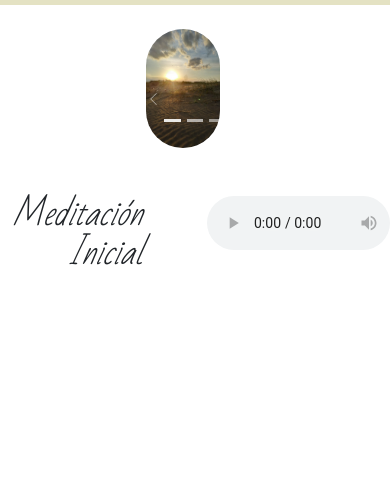
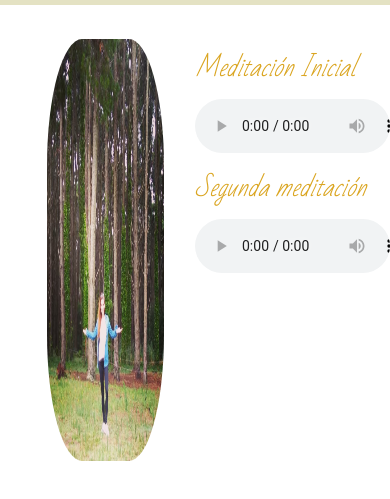
Before and after one commit to PablitoDT14/ProyectoFinal2021, a website: page meditaciones_guiadas.html in a window 390 px wide. Shown: the part 111-610 px from the top of the page. Drawn offline with nearby package versions, Linux system fonts and the light colour scheme.

Commit message:
cambios entrega final

```diff
--- a/meditaciones_guiadas.html
+++ b/meditaciones_guiadas.html
@@ -59,44 +59,21 @@
     </header>
     <!-- Fin de Navbar -->
     <!-- Sección de carrousel de fotos seleccionadas -->
-    <div class="carousel_container">
-        <div id="carouselExampleCaptions" class="carousel slide carousel-fade .mt-400 car_item" data-bs-ride="carousel">
-            <div class="carousel-indicators">
-                <button type="button" data-bs-target="#carouselExampleCaptions" data-bs-slide-to="0" class="active" aria-current="true" aria-label="Slide 1"></button>
-                <button type="button" data-bs-target="#carouselExampleCaptions" data-bs-slide-to="1" aria-label="Slide 2"></button>
-                <button type="button" data-bs-target="#carouselExampleCaptions" data-bs-slide-to="2" aria-label="Slide 3"></button>
-            </div>
-            <div class="carousel-inner row">
-                <div class="carousel-item active">
-                    <img src="images/playa.jpg" class="d-block imagen_playa" alt="Viendo el horizonte al atardecer en la playa">
-                </div>
-                <div class="carousel-item">
-                    <img src="images/IMG-20210131-WA0004.jpg" class="d-block imagen_playa" alt="Padre e hija cabalgando en la playa al atardecer">
-                </div>
-                <div class="carousel-item">
-                    <img src="images/Foto de DT(2).jpg" class="d-block imagen_playa" alt="Disfrutando del paisaje del bosque">
-                </div>
-            </div>
-            <button class="carousel-control-prev" type="button" data-bs-target="#carouselExampleCaptions"  data-bs-slide="prev">
-                <span class="carousel-control-prev-icon" aria-hidden="true"></span>
-                <span class="visually-hidden">Previous</span>
-            </button>
-            <button class="carousel-control-next" type="button" data-bs-target="#carouselExampleCaptions"  data-bs-slide="next">
-                <span class="carousel-control-next-icon" aria-hidden="true"></span>
-                <span class="visually-hidden">Next</span>
-            </button>
+    <div class="meds_container">
+        <div class="meds_photo">
+            <img src="images/Foto de DT(2).jpg" class="imagen_playa" alt="Disfrutando del paisaje del bosque">
         </div>
+        <h1 class="meditations">
+            <p class="titulosMeds">Meditación Inicial</p>
+            <audio src="music/Meditacion.mp3" controls></audio>
+            <p class="titulosMeds">Segunda meditación</p>
+            <audio src="music/Meditacion.mp3" controls></audio>
+        </h1>
     </div>
     <!-- Fin de sección de carrousel de fotos seleccionadas -->
     <!-- Comienzo de sección de audios de meditaciones -->
-    <div class="meditaciones_container row">
-        <h1 class="col-6 text-end mt-5 ">
-            <p class="titulosMeds">Meditación Inicial</p>
-        </h1>
-        <div class="col-6 mt-5">
-            <audio src="music/Meditacion.mp3" controls></audio>
-        </div>
-    </div>
+
+
     <!-- Fin de sección de audios de meditaciones -->
     <!-- Option 1: Bootstrap Bundle with Popper -->
         <!-- <script src="https://cdn.jsdelivr.net/npm/bootstrap@5.0.0-beta2/dist/js/bootstrap.bundle.min.js" integrity="sha384-b5kHyXgcpbZJO/tY9Ul7kGkf1S0CWuKcCD38l8YkeH8z8QjE0GmW1gYU5S9FOnJ0" crossorigin="anonymous"></script> -->
--- a/scss/components/_about.scss
+++ b/scss/components/_about.scss
@@ -32,4 +32,22 @@
         }
 }
 
+@media only screen and (max-width:993px){
+    .about{
+        padding:0;
+        flex-direction: row;
+        flex-wrap: wrap;
+        .imagen_about{
+            width: 60vw;
+            height: 60vh;
+            &:hover{
+                transform: none;
+            }
+        }
+        .acercaDe{
+            padding: 70px 0 0 0;
+            width: 75vw;
+        }
+}
+}
 /*Fin About*/
--- a/scss/components/_meditaciones.scss
+++ b/scss/components/_meditaciones.scss
@@ -1,29 +1,44 @@
 /*Meditaciones Start*/
 
-.carousel_container{
-    margin-top: 140px;
-    top: 140px;
-    display: grid;
-    grid-template-columns: auto 25% auto;
-    z-index: 1;
+ .meds_container{
+        margin-top: 150px;
+        top: 140px;
+        z-index: 1;
+        width: 100vw;
+        display: grid;
+        grid-template-columns: 50% 50%;
+     .meds_photo{
+         grid-column: 1;
+         text-align: center;
+         margin-left: 15px;
+         .imagen_playa{
+             height:70vh;
+             width:30vw;
+             border-radius: 30%;
+        }
+    }
+        .meditations{
+                grid-column: 2;
+                text-align: left;
+            .titulosMeds{
+                width: 65vw;
+                color: $color-ppal;
+                padding: 15px 40px 0 0;
+                font-family: 'Bad Script', cursive;
+                font-size: 1.5rem;
+                font-style: italic;
+            }
 
-    .car_item{
-        grid-column: 2;
+        }
     }
-
-    .imagen_playa{
-        height:100%;
-        width:100%;
-        border-radius: 70px;
+    @media only screen and (max-width:993px){
+        .meds_container{
+            .meds_photo{
+                flex-wrap: wrap;
+                .imagen_playa{
+                    height: 50vh;
+                }
+            }
+        }
     }
-
-}
-
-.titulosMeds{
-    padding-right: 40px;
-    font-family: 'Bad Script', cursive;
-    font-size: 2rem;
-    font-style: italic;
-}
-
 /*Maditaciones End*/
```
Also changed, not shown: css/style.css, 1 other file.
